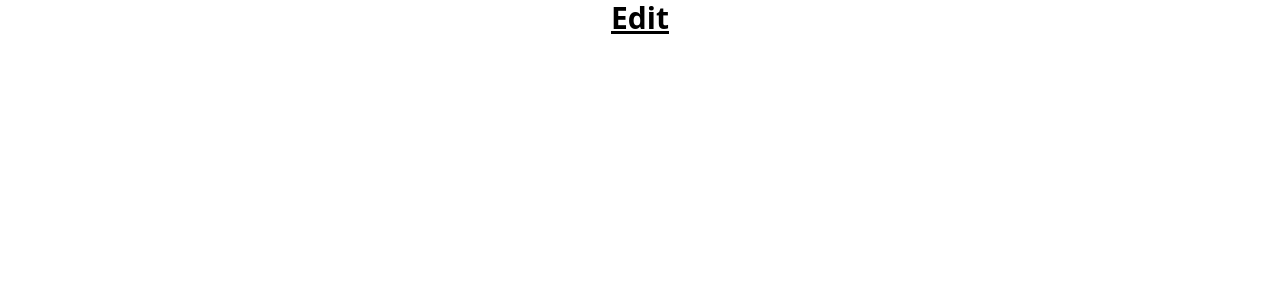
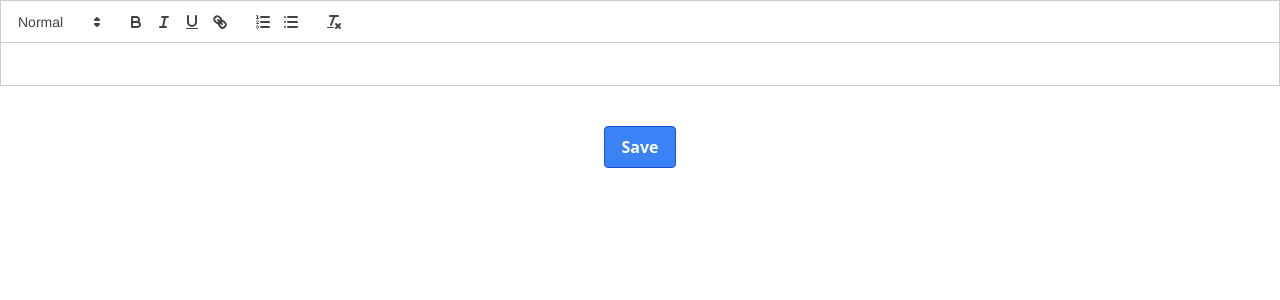
Before and after one commit to parrottjrs/think-write, a React (Vite) app: page /think-write/edit in a window 1280 px wide. Shown: the top 300 px of the page. Built offline with nearby package versions, Linux system fonts and the light colour scheme.

Commit message:
implement quilljs

```diff
--- a/package.json
+++ b/package.json
@@ -16,6 +16,7 @@
     "postcss": "^8.4.24",
     "react": "^18.2.0",
     "react-dom": "^18.2.0",
+    "react-quill": "^2.0.0",
     "react-router-dom": "^6.11.2",
     "sort-by": "^1.2.0",
     "tailwindcss": "^3.3.2"
--- /dev/null
+++ b/src/buttons/SaveButton.tsx
@@ -0,0 +1,9 @@
+import React from "react";
+
+export default function SaveButton() {
+  return (
+    <button className="self-center bg-blue-500 hover:bg-blue-700 text-white font-bold py-2 px-4 border border-blue-700 rounded m-10">
+      Save
+    </button>
+  );
+}
--- a/src/pages/Editor.tsx
+++ b/src/pages/Editor.tsx
@@ -1,5 +1,16 @@
 import React from "react";
+import { useState } from "react";
+import ReactQuill from "react-quill";
+import "react-quill/dist/quill.snow.css";
+import SaveButton from "../buttons/SaveButton";
 
 export default function Editor() {
-  return <p className="text-3xl text-center font-bold underline red">Edit</p>;
+  const [value, setValue] = useState("");
+
+  return (
+    <div className="flex flex-col">
+      <ReactQuill theme="snow" value={value} onChange={setValue} />
+      <SaveButton />
+    </div>
+  );
 }
```
Also changed, not shown: 1 other file (tests, documents, lock files or other folders).
